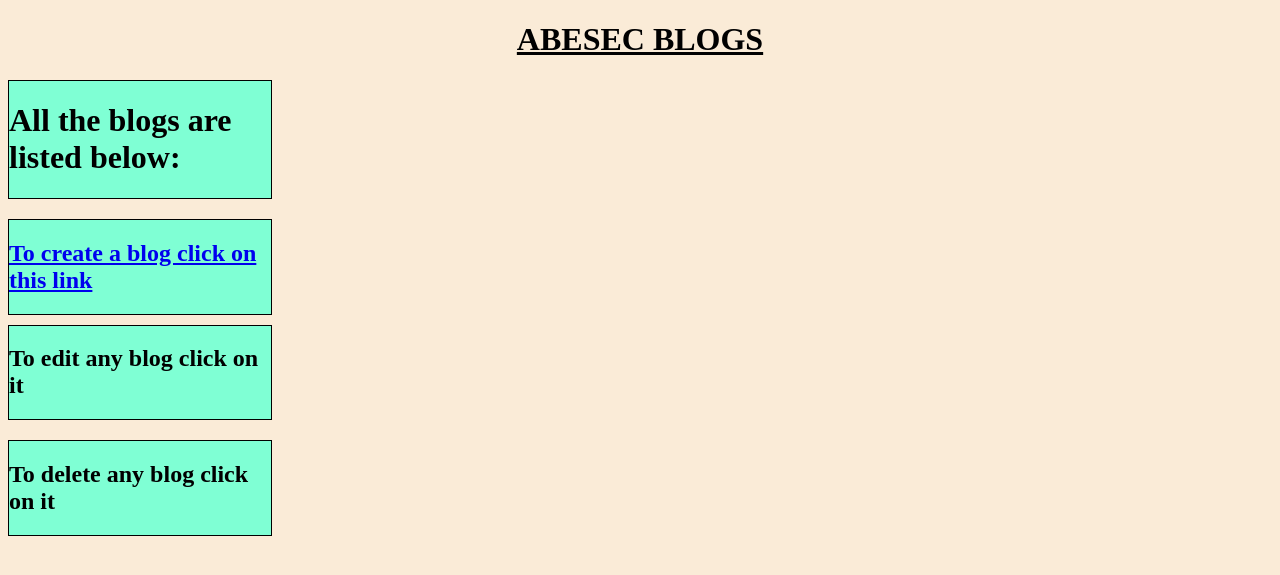
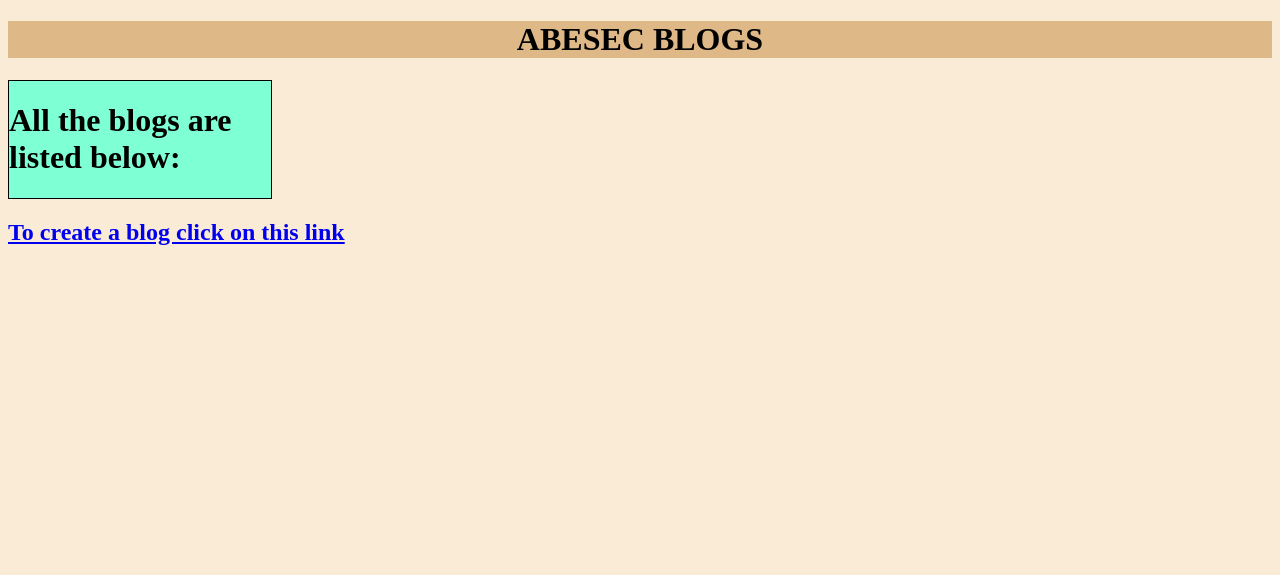
Before and after one commit to kush3107/Blogs, a PHP site: page / in a window 1280 px wide. Shown: the top 575 px of the page. Run offline with PHP 8.4, Linux system fonts and the light colour scheme; data that the repository does not hold is empty.

Commit message:
css almost done

```diff
--- a/index.css
+++ b/index.css
@@ -9,21 +9,28 @@
     margin-bottom: 10px;
     margin-right: 1000px;
 }
+.delete{
+    margin-top: -300px;
+    background-color: aqua;
+    border: solid 1px black;
+    margin-left: 900px;
+    margin-right: 0px;
+}
 a:hover{
     text-decoration: blink;
-    color: cornflowerblue;
+
 }
-#link{
-    text-decoration: none;
-    float: right;
+.center{
+    background-color: aqua;
+    margin-left: 380px;
+    margin-right: 480px;
+    margin-top: -360px;
+    border: solid 1px black;
 }
-#link1{
-    float: right;
-    margin-top: 10px;
-    margin-left: 0px;
+#footer{
+        margin-top: 100px;
 }
-#head {
-    text-decoration: underline;
+.header{
     text-align: center;
-    clear: both;
+    background-color: burlywood;
 }
--- a/index.php
+++ b/index.php
@@ -12,7 +12,8 @@
     <meta charset="UTF-8">
     <title>CodeKamp | Blogs</title>
 </head>
-<h1 id="head" >ABESEC BLOGS</h1>
+<div class="header">
+<h1>ABESEC BLOGS</h1></div>
 <div class="div">
 <body>
 <h1>All the blogs are listed below:</h1>
@@ -24,10 +25,10 @@
 ?>
 </ul>
 </div>
-<div class="div" id="link">
+
     <h2><a href="create.php"> To create a blog click on this link</a></h2>
-</div>
-<div class="div">
+<div class="center">
+
     <h2>To edit any blog click on it</h2>
     <ul>
         <?php
@@ -38,15 +39,19 @@
     </ul>
 
 </div>
-<div class="div" id="link1" >
-<h2>To delete any blog click on it</h2>
+
+<div class="delete" >
+    <h2>To delete any blog click on it</h2>
     <ul>
         <?php
         foreach($listOfBlogs as $blog) {
-            echo '<li><a href="view.php?id='.$blog['id'].' ">'.$blog['title'].'</a></li>';
+            echo '<li><a href="delete.php?id='.$blog['id'].' ">'.$blog['title'].'</a></li>';
         }
         ?>
     </ul>
 </div>
+<div class="header" id="footer">
+    <p>About Us | Contact Us | Privacy | Terms Of Service</p>
+</div>
 </body>
 </html>
```
Also changed, not shown: delete.php (added, +8 -0 lines), edit.php (+8 -1 lines), header.php (added, +7 -0 lines), view.php (+2 -9 lines).
